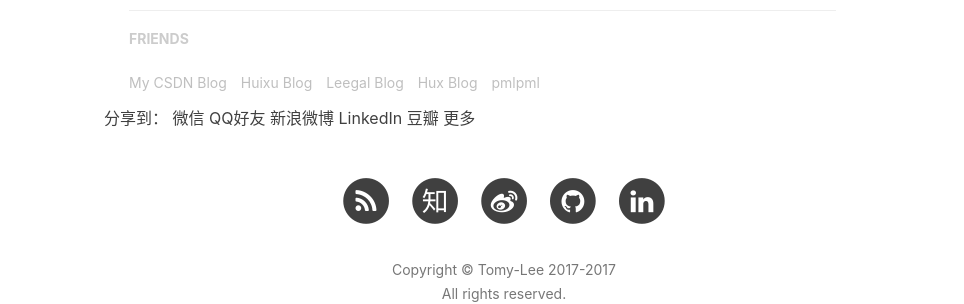
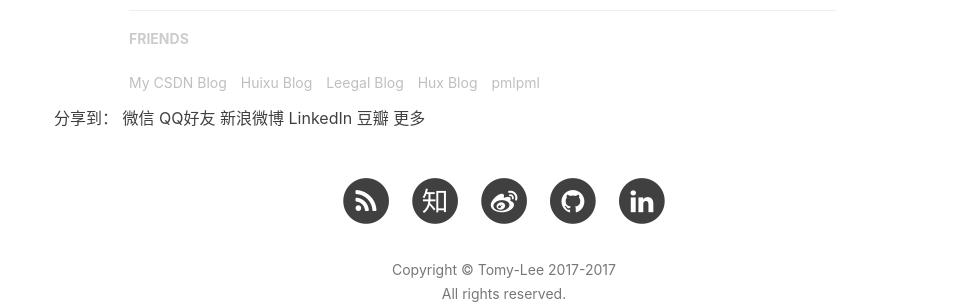
Before and after one commit to Tomy-Lee/Tomy-Lee.github.io, a Jekyll site: the page built from _posts/2017-11-13-golang-martini.md, in a window 1280 px wide. Shown: the part 4197-4501 px from the top of the page, without its empty margins (136-1100 px from the left). Built offline with Jekyll 4.4.1, drawn with Linux system fonts in a browser that asks for light colours; nearby versions of some CDN libraries; comment, search, counter and statistics services are not loaded.

Commit message:
Update post.html

```diff
--- a/_layouts/post.html
+++ b/_layouts/post.html
@@ -295,7 +295,7 @@
 
 
 <!-- JiaThis Button BEGIN -->
-<div class="jiathis_style" style="width:800px; height:20px; margin:0 auto;">
+<div class="jiathis_style" style="width:900px; height:20px; margin:0 auto;">
 	<span class="jiathis_txt">分享到：</span>
 	<a class="jiathis_button_weixin">微信</a>
 	<a class="jiathis_button_cqq">QQ好友</a>
```
